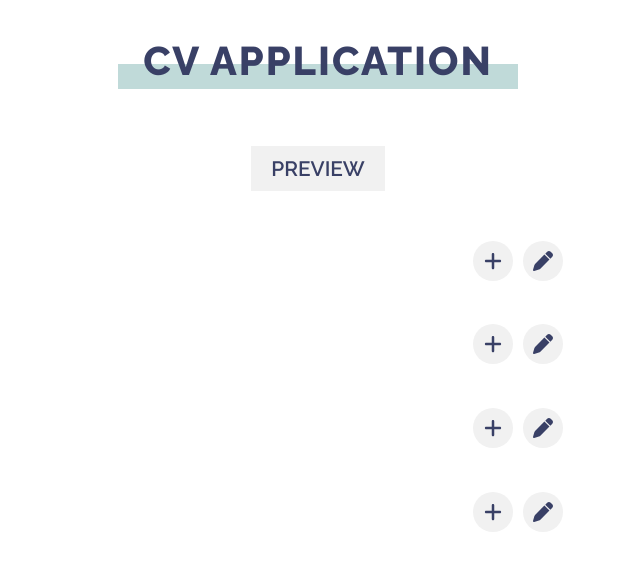
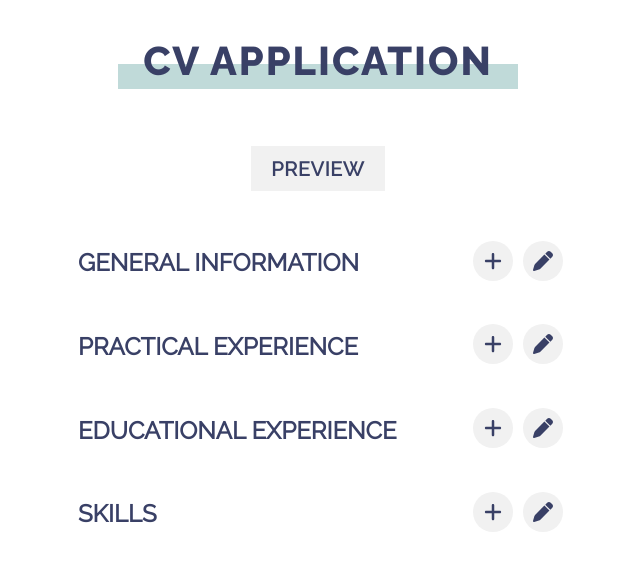
Before and after one commit to mooniiDev/cv-application, a React (Create React App) app: page / in a window 1280 px wide. Shown: the top 570 px of the page, without its empty margins (322-962 px from the left). Built offline with nearby package versions, Linux system fonts and the light colour scheme.

Commit message:
Update texts of information titles

```diff
--- a/src/components/EducationInfo.js
+++ b/src/components/EducationInfo.js
@@ -15,7 +15,7 @@ class GeneralInfo extends React.Component {
   render() {
     return (
       <div>
-        <InfoTitle />
+        <InfoTitle title="EDUCATIONAL EXPERIENCE" />
         <EducationForm />
       </div>
     );
--- a/src/components/GeneralInfo.js
+++ b/src/components/GeneralInfo.js
@@ -15,7 +15,7 @@ class GeneralInfo extends React.Component {
   render() {
     return (
       <div>
-        <InfoTitle />
+        <InfoTitle title="GENERAL INFORMATION" />
         <GeneralForm />
       </div>
     );
--- a/src/components/PracticeInfo.js
+++ b/src/components/PracticeInfo.js
@@ -15,7 +15,7 @@ class GeneralInfo extends React.Component {
   render() {
     return (
       <div>
-        <InfoTitle />
+        <InfoTitle title="PRACTICAL EXPERIENCE" />
         <PracticeForm />
       </div>
     );
--- a/src/components/SkillsInfo.js
+++ b/src/components/SkillsInfo.js
@@ -15,7 +15,7 @@ class GeneralInfo extends React.Component {
   render() {
     return (
       <div>
-        <InfoTitle />
+        <InfoTitle title="SKILLS" />
         <SkillsForm />
       </div>
     );
```
